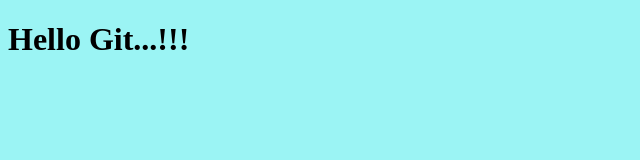
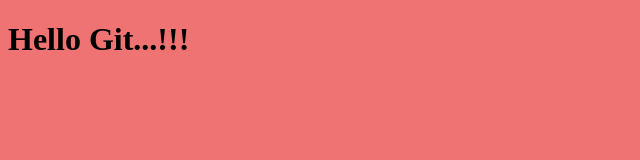
Before and after one commit to gokul2896/new, a plain HTML site: page index.html in a window 1280 px wide. Shown: the whole page, without its empty margins (0-640 px from the left). Drawn offline with Linux system fonts and the light colour scheme.

Commit message:
changing background colour

```diff
--- a/Style.css
+++ b/Style.css
@@ -1,3 +1,3 @@
 body {
-    background-color:rgb(155, 244, 244);
+    background-color:#f07373;
 }
```
